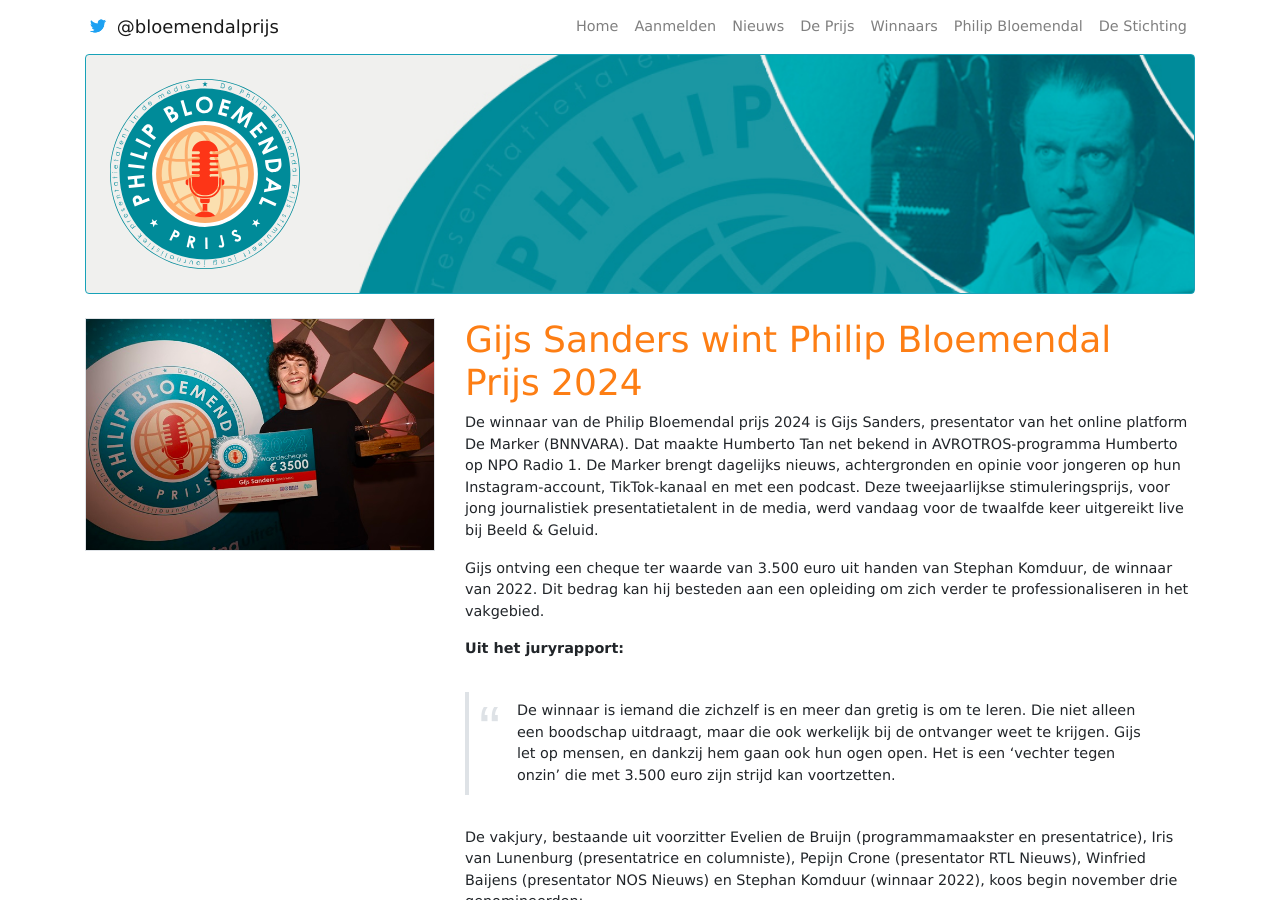
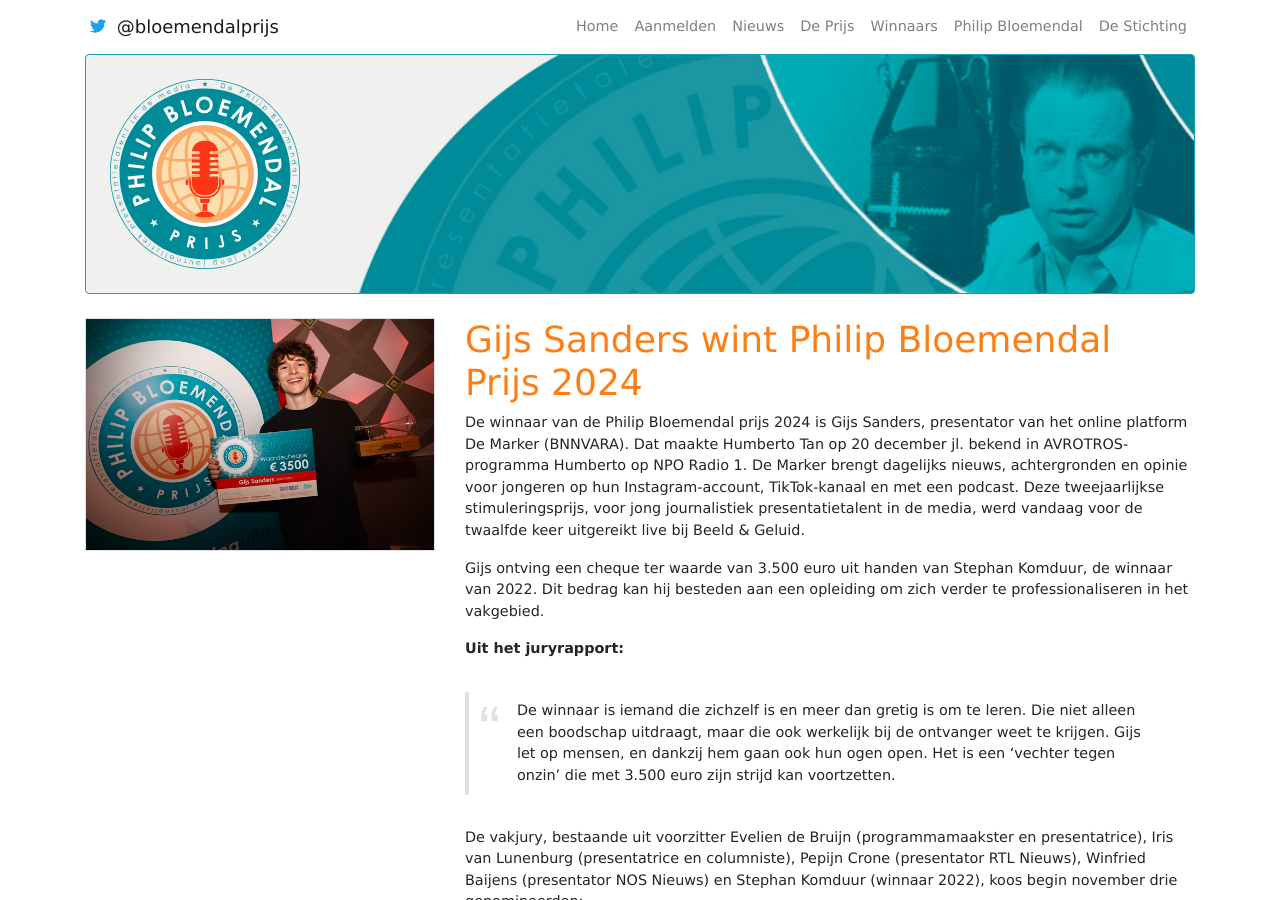
Before and after one commit to bloemendalprijs/bloemendalprijs.github.io, a Jekyll site: the page built from _posts/2024-12-20-gijs-sanders-wint-philip-bloemendal-prijs-2024.markdown, in a window 1280 px wide and 900 px high. Built offline with Jekyll 4.4.1, drawn with Linux system fonts in a browser that asks for light colours.

Commit message:
Updated Gijs Sanders Wint Philip Bloemendal Prijs 2024

```diff
--- a/_posts/2024-12-20-gijs-sanders-wint-philip-bloemendal-prijs-2024.markdown
+++ b/_posts/2024-12-20-gijs-sanders-wint-philip-bloemendal-prijs-2024.markdown
@@ -5,7 +5,7 @@
 - image: "/uploads/gijs_sanders.jpg"
 ---
 
-De winnaar van de Philip Bloemendal prijs 2024 is Gijs Sanders, presentator van het online platform De Marker (BNNVARA). Dat maakte Humberto Tan net bekend in AVROTROS-programma Humberto op NPO Radio 1. De Marker brengt dagelijks nieuws, achtergronden en opinie voor jongeren op hun Instagram-account, TikTok-kanaal en met een podcast. Deze tweejaarlijkse stimuleringsprijs, voor jong journalistiek presentatietalent in de media, werd vandaag voor de twaalfde keer uitgereikt live bij Beeld & Geluid.
+De winnaar van de Philip Bloemendal prijs 2024 is Gijs Sanders, presentator van het online platform De Marker (BNNVARA). Dat maakte Humberto Tan op 20 december jl. bekend in AVROTROS-programma Humberto op NPO Radio 1. De Marker brengt dagelijks nieuws, achtergronden en opinie voor jongeren op hun Instagram-account, TikTok-kanaal en met een podcast. Deze tweejaarlijkse stimuleringsprijs, voor jong journalistiek presentatietalent in de media, werd vandaag voor de twaalfde keer uitgereikt live bij Beeld & Geluid.
 
 <!--more-->
 
```
